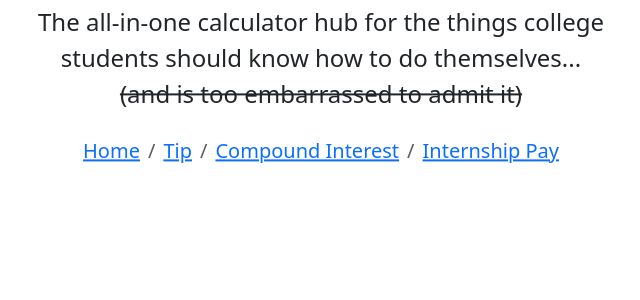
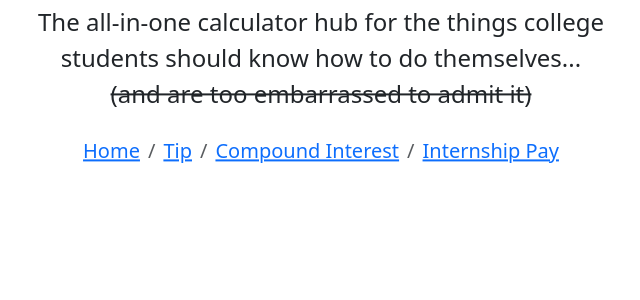
Before and after one commit to lmocs/ComputeHub, a Flask app: page / in a window 1280 px wide. Shown: the part 352-652 px from the top of the page, without its empty margins (319-959 px from the left). Run offline with Flask 3, Linux system fonts and the light colour scheme; some libraries are stand-ins or nearby versions.

Commit message:
Update home message.

```diff
--- a/templates/home.html
+++ b/templates/home.html
@@ -7,7 +7,7 @@
 	<h1 class="display-4">ComputeHub</h1>
 	<p class="fs-4 text-break">
 		The all-in-one calculator hub for the things college students should know how to do themselves...<br>
-		<span class="text-decoration-line-through">(and is too embarrassed to admit it)</span>
+		<span class="text-decoration-line-through">(and are too embarrassed to admit it)</span>
 	</p>
 
 	{% from 'bootstrap4/nav.html' import render_breadcrumb_item %}
```
